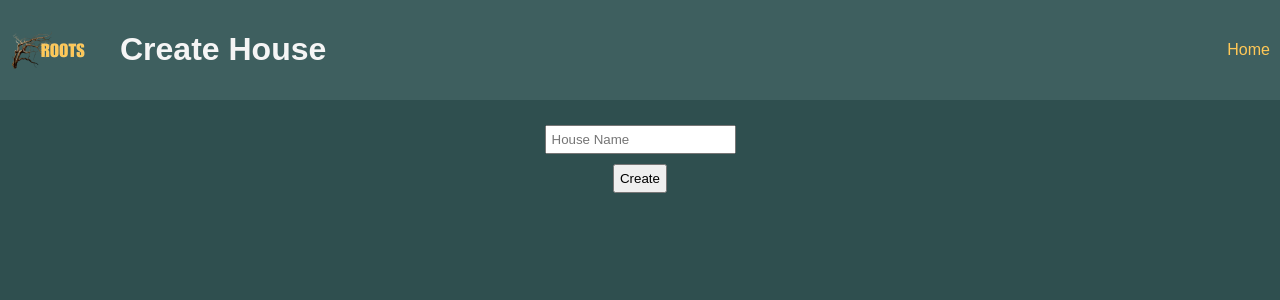
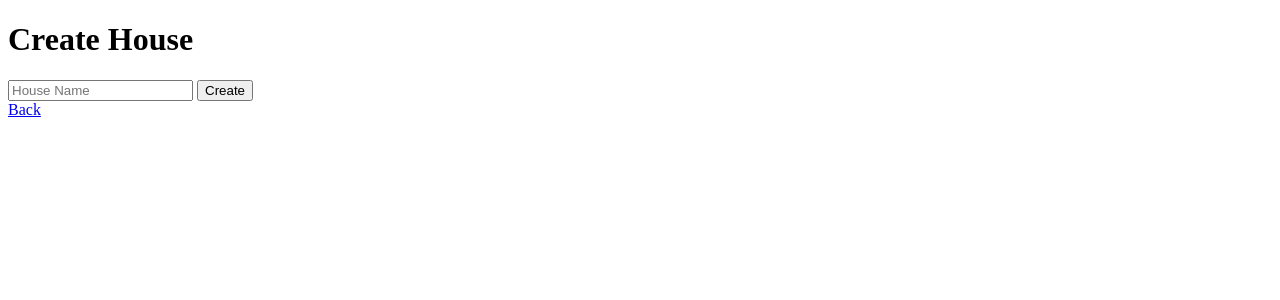
Before and after one commit to pedro2321/Roots2, a Flask app: page /house/new in a window 1280 px wide. Shown: the top 300 px of the page. Run offline with Flask 3, Linux system fonts and the light colour scheme; some libraries are stand-ins or nearby versions.

Commit message:
favicon + back to house fix

```diff
--- a/static/style.css
+++ b/static/style.css
@@ -6,17 +6,22 @@ body {
   padding: 0;
 }
 
+/* --- STICKY HEADER --- */
 header {
   background-color: #3E5F5F;
   padding: 10px;
   display: flex;
+  justify-content: space-between;
   align-items: center;
-  justify-content: flex-start; /* logo stays left */
+
+  position: sticky;
+  top: 0;
+  z-index: 999;
 }
 
-header img {
-  height: 40px;
-  margin-right: 10px;
+.logo {
+  display: block;
+  height: 80px;
 }
 
 a {
@@ -25,6 +30,13 @@ a {
 }
 a:hover {
   text-decoration: underline;
+}
+
+/* center lists on all pages */
+main {
+  display: flex;
+  flex-direction: column;
+  align-items: center;
 }
 
 ul {
@@ -36,17 +48,13 @@ li {
   margin-bottom: 10px;
 }
 
-/* Center main content */
-main {
-  max-width: 800px;
-  margin: 20px auto;
-  text-align: center;
-}
-
-input, textarea, button {
+input,
+textarea,
+button {
   margin: 5px 0;
   padding: 5px;
 }
+
 button {
   cursor: pointer;
 }
--- a/templates/new_house.html
+++ b/templates/new_house.html
@@ -1,21 +1,15 @@
 <!DOCTYPE html>
 <html>
 <head>
-<link rel="stylesheet" href="/static/style.css">
+<link rel="icon" type="image/png" href="/static/favicon.png">
 <title>New House</title>
 </head>
 <body>
-<header>
-  <img src="/static/logo.png" alt="Roots Logo">
-  <h1>Create House</h1>
-  <a href="/" style="margin-left:auto;">Home</a>
-</header>
-<main>
+<h1>Create House</h1>
 <form method="POST">
 <input type="text" name="name" placeholder="House Name" required>
-<br>
 <button type="submit">Create</button>
 </form>
-</main>
+<a href="/">Back</a>
 </body>
 </html>
```
Also changed, not shown: templates/house.html (+3 -10 lines), templates/index.html (+5 -18 lines), templates/new_thread.html (+3 -8 lines), templates/thread.html (+5 -14 lines), static/favicon.png (added).
